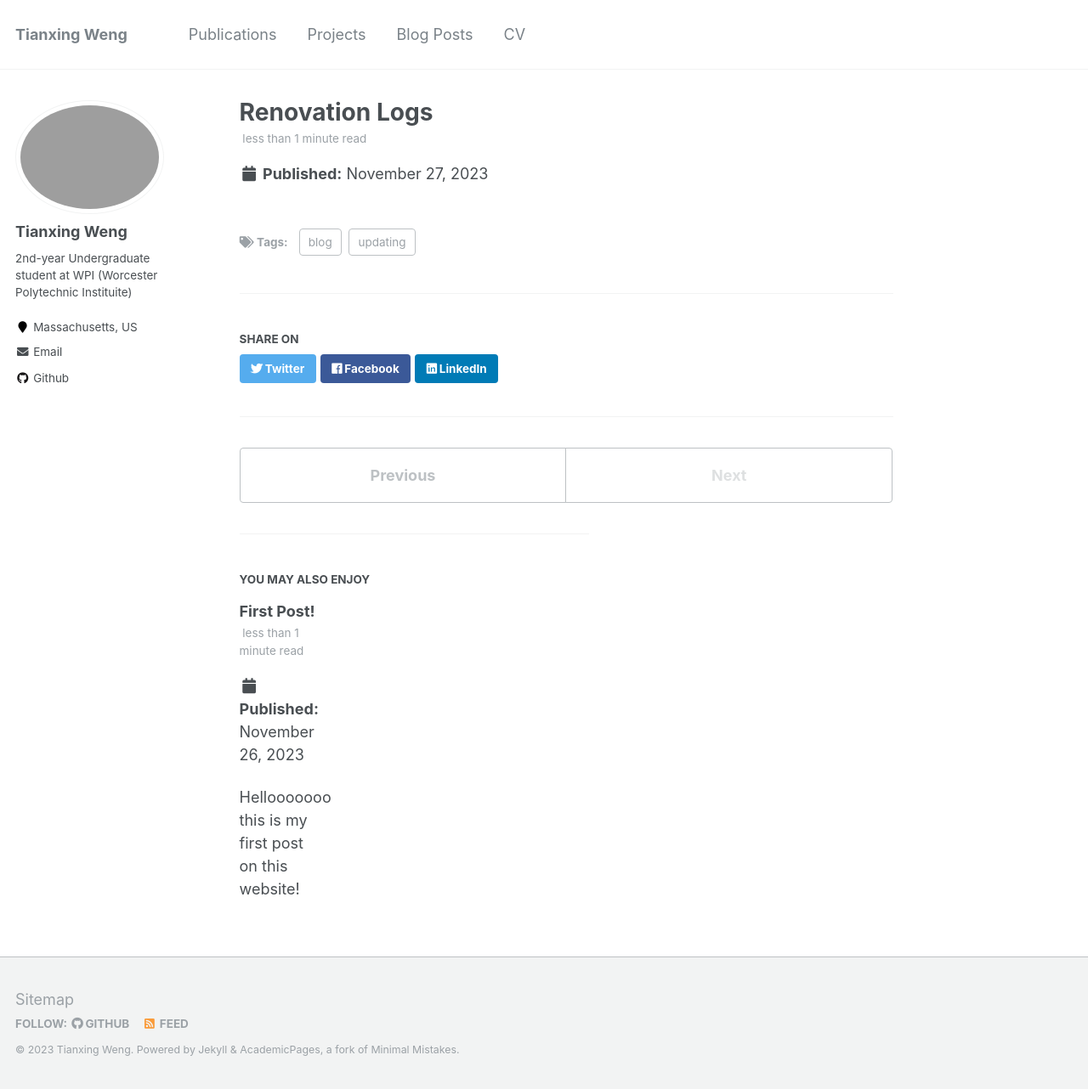
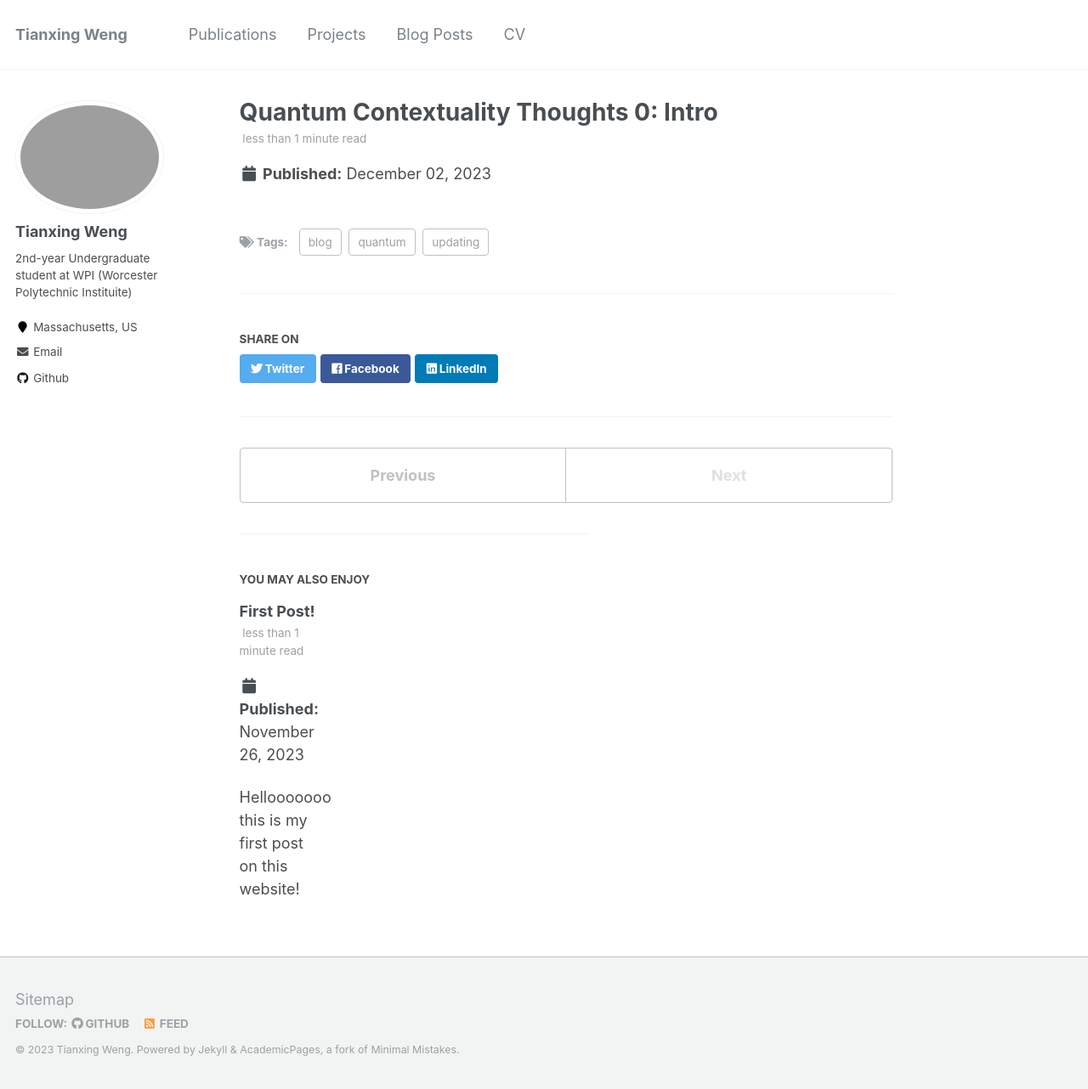
Before and after one commit to Daniel-Tianxing-Weng/daniel-tianxing-weng.github.io, a Jekyll site: the page built from _posts/2023-11-27-blog-post-2.md, in a window 1280 px wide and 1282 px high. Shown: the whole window at 85% size. Built offline with Jekyll 4.4.1, drawn with Linux system fonts in a browser that asks for light colours.

```diff
--- a/_posts/2023-11-27-blog-post-2.md
+++ b/_posts/2023-11-27-blog-post-2.md
@@ -1,8 +1,9 @@
 ---
-title: 'Renovation Logs'
-date: 2023-11-27
+title: 'Quantum Contextuality Thoughts 0: Intro'
+date: 2023-12-02
 permalink: /posts/fall23/blog-post-2/
 tags:
   - updating
   - blog
+  - quantum
 ---
```
Also changed, not shown: _pages/projects.md (+2 -0 lines).
